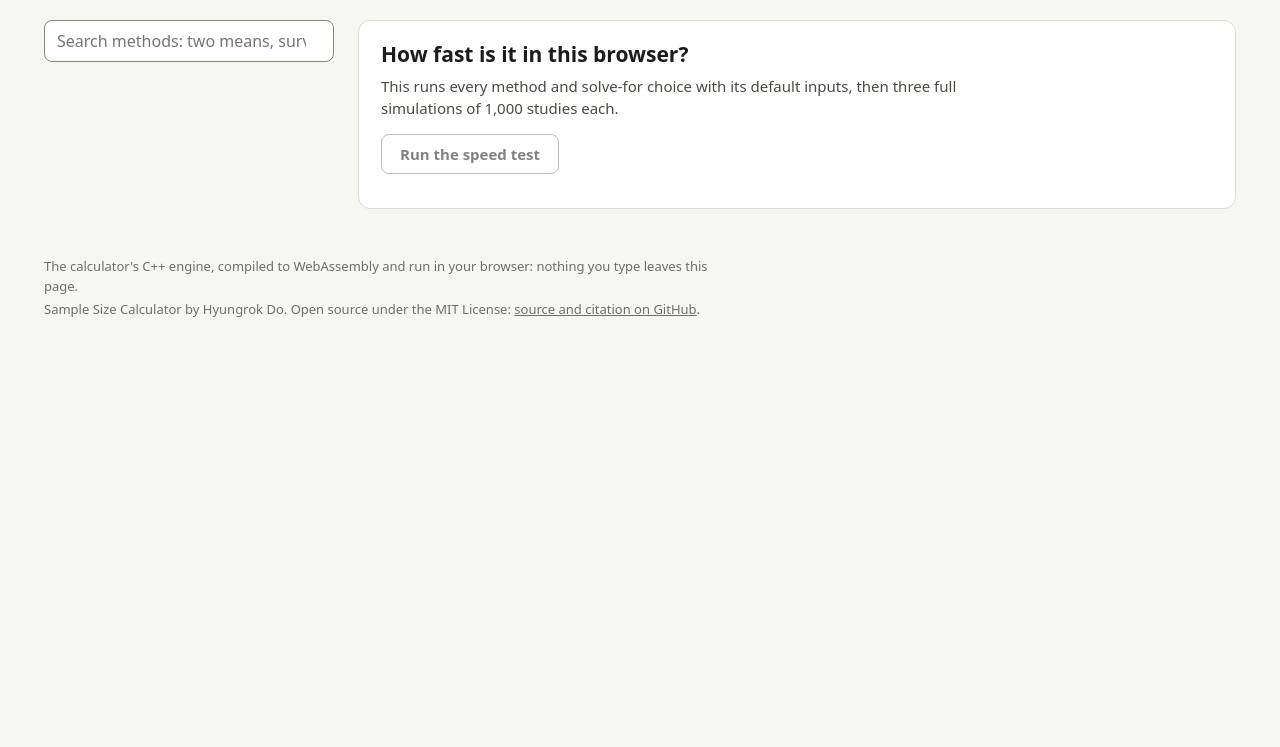
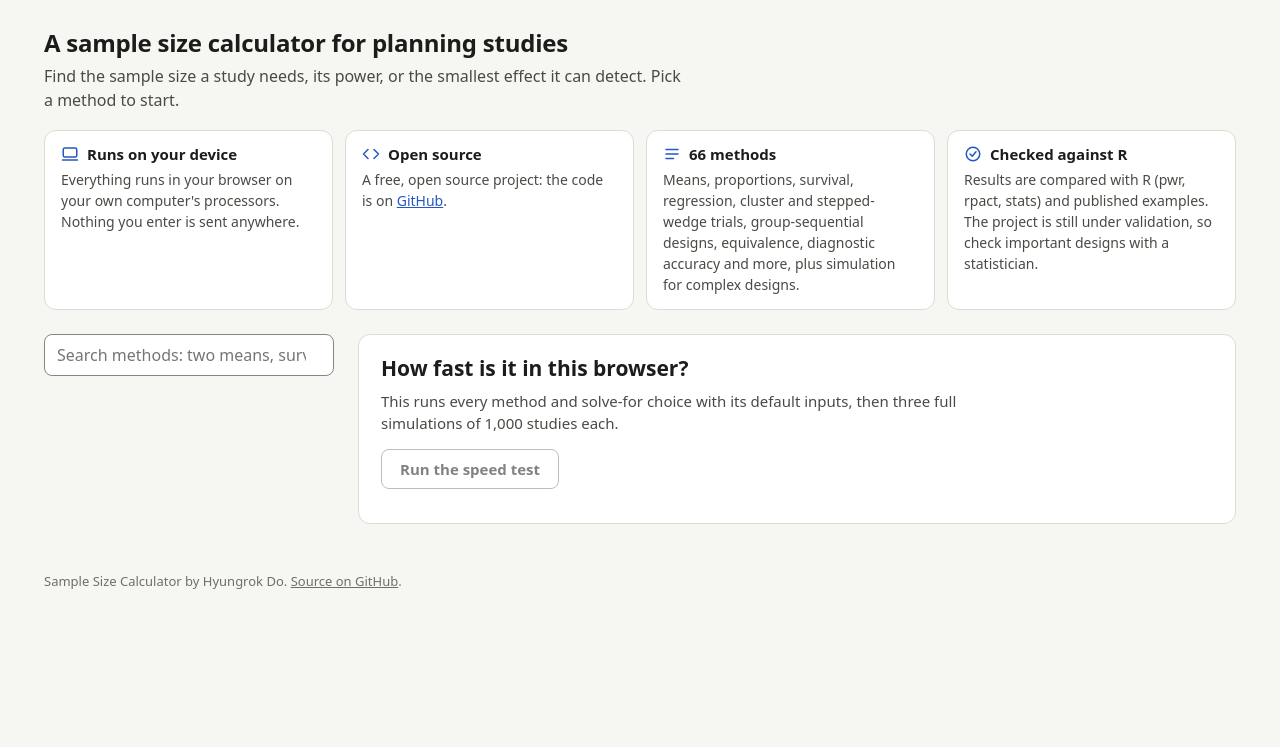
Before and after one commit to hyungrok-do/sample-size-calc, a plain HTML site: page web/index.html in a window 1280 px wide. Shown: the part 53-800 px from the top of the page. Drawn offline with Linux system fonts and the light colour scheme; no server answers; a script that the page names is missing.

Commit message:
Web page: an introduction above the calculator
What the calculator does, that it runs on your device and sends nothing, that it is open source, the methods it covers (counted from the engine) and its validation status. The footer no longer repeats it.

```diff
--- a/web/app.js
+++ b/web/app.js
@@ -535,6 +535,7 @@ async function boot() {
   if (!(await showStatus())) return;
   try {
     state.catalog = (await engine.call('catalog')).value;
+    $('method-count').textContent = state.catalog.procedures.length;
     for (const [id, proc] of Object.entries((await engine.call('procedures')).value)) schemas.set(id, proc);
     if ($('search').value.trim()) search();
     else renderList(null);
--- a/web/index.html
+++ b/web/index.html
@@ -85,6 +85,19 @@
   }
   .brand h1 { font-size: 18px; }
   .status { margin: 0; font-size: 13px; color: var(--muted); font-variant-numeric: tabular-nums; }
+
+  .intro { max-width: 1240px; margin: 0 auto; padding: 28px 24px 4px; }
+  .intro h2 { font-size: 24px; letter-spacing: -0.01em; }
+  .lede { margin: 6px 0 0; color: var(--ink-2); font-size: 16px; max-width: 70ch; }
+  .points {
+    list-style: none; margin: 18px 0 0; padding: 0;
+    display: grid; grid-template-columns: repeat(auto-fit, minmax(230px, 1fr)); gap: 12px;
+  }
+  .points li { background: var(--surface); border: 1px solid var(--line); border-radius: 12px; padding: 14px 16px; }
+  .points h3 { display: flex; align-items: center; gap: 8px; font-size: 15px; }
+  .points svg { width: 18px; height: 18px; flex: none; color: var(--accent); }
+  .points p { margin: 6px 0 0; font-size: 14px; color: var(--ink-2); }
+  .points a { color: var(--accent); }
 
   .layout {
     display: grid; grid-template-columns: 290px minmax(0, 1fr); gap: 24px;
@@ -190,6 +203,9 @@
 
   @media (max-width: 800px) {
     .top { padding: 12px 16px; }
+    .intro { padding: 20px 16px 0; }
+    .intro h2 { font-size: 20px; }
+    .points li { padding: 12px 14px; }
     .layout { grid-template-columns: minmax(0, 1fr); padding: 16px; gap: 16px; }
     .methods { position: static; }
     #method-list { max-height: 38vh; }
@@ -204,6 +220,29 @@
   <div class="brand"><h1>Sample Size Calculator</h1></div>
   <p id="engine-status" class="status" aria-live="polite">Loading the engine…</p>
 </header>
+
+<section class="intro" aria-labelledby="intro-title">
+  <h2 id="intro-title">A sample size calculator for planning studies</h2>
+  <p class="lede">Find the sample size a study needs, its power, or the smallest effect it can detect. Pick a method to start.</p>
+  <ul class="points">
+    <li>
+      <h3><svg viewBox="0 0 24 24" fill="none" stroke="currentColor" stroke-width="2" stroke-linecap="round" stroke-linejoin="round" aria-hidden="true"><rect x="3" y="4" width="18" height="12" rx="2"/><path d="M2 20h20"/></svg>Runs on your device</h3>
+      <p>Everything runs in your browser on your own computer's processors. Nothing you enter is sent anywhere.</p>
+    </li>
+    <li>
+      <h3><svg viewBox="0 0 24 24" fill="none" stroke="currentColor" stroke-width="2" stroke-linecap="round" stroke-linejoin="round" aria-hidden="true"><path d="M8 6l-6 6 6 6M16 6l6 6-6 6"/></svg>Open source</h3>
+      <p>A free, open source project: the code is on <a href="https://github.com/hyungrok-do/sample-size-calc">GitHub</a>.</p>
+    </li>
+    <li>
+      <h3><svg viewBox="0 0 24 24" fill="none" stroke="currentColor" stroke-width="2" stroke-linecap="round" stroke-linejoin="round" aria-hidden="true"><path d="M4 6h16M4 12h16M4 18h10"/></svg><span><span id="method-count">66</span> methods</span></h3>
+      <p>Means, proportions, survival, regression, cluster and stepped-wedge trials, group-sequential designs, equivalence, diagnostic accuracy and more, plus simulation for complex designs.</p>
+    </li>
+    <li>
+      <h3><svg viewBox="0 0 24 24" fill="none" stroke="currentColor" stroke-width="2" stroke-linecap="round" stroke-linejoin="round" aria-hidden="true"><circle cx="12" cy="12" r="9"/><path d="M8 12l3 3 5-6"/></svg>Checked against R</h3>
+      <p>Results are compared with R (pwr, rpact, stats) and published examples. The project is still under validation, so check important designs with a statistician.</p>
+    </li>
+  </ul>
+</section>
 
 <div class="layout">
   <aside class="methods">
@@ -243,8 +282,7 @@
 </div>
 
 <footer>
-  <p>The calculator's C++ engine, compiled to WebAssembly and run in your browser: nothing you type leaves this page.</p>
-  <p>Sample Size Calculator by Hyungrok Do. Open source under the MIT License: <a href="https://github.com/hyungrok-do/sample-size-calc">source and citation on GitHub</a>.</p>
+  <p>Sample Size Calculator by Hyungrok Do. <a href="https://github.com/hyungrok-do/sample-size-calc">Source on GitHub</a>.</p>
 </footer>
 
 <script type="module" src="app.js"></script>
```
